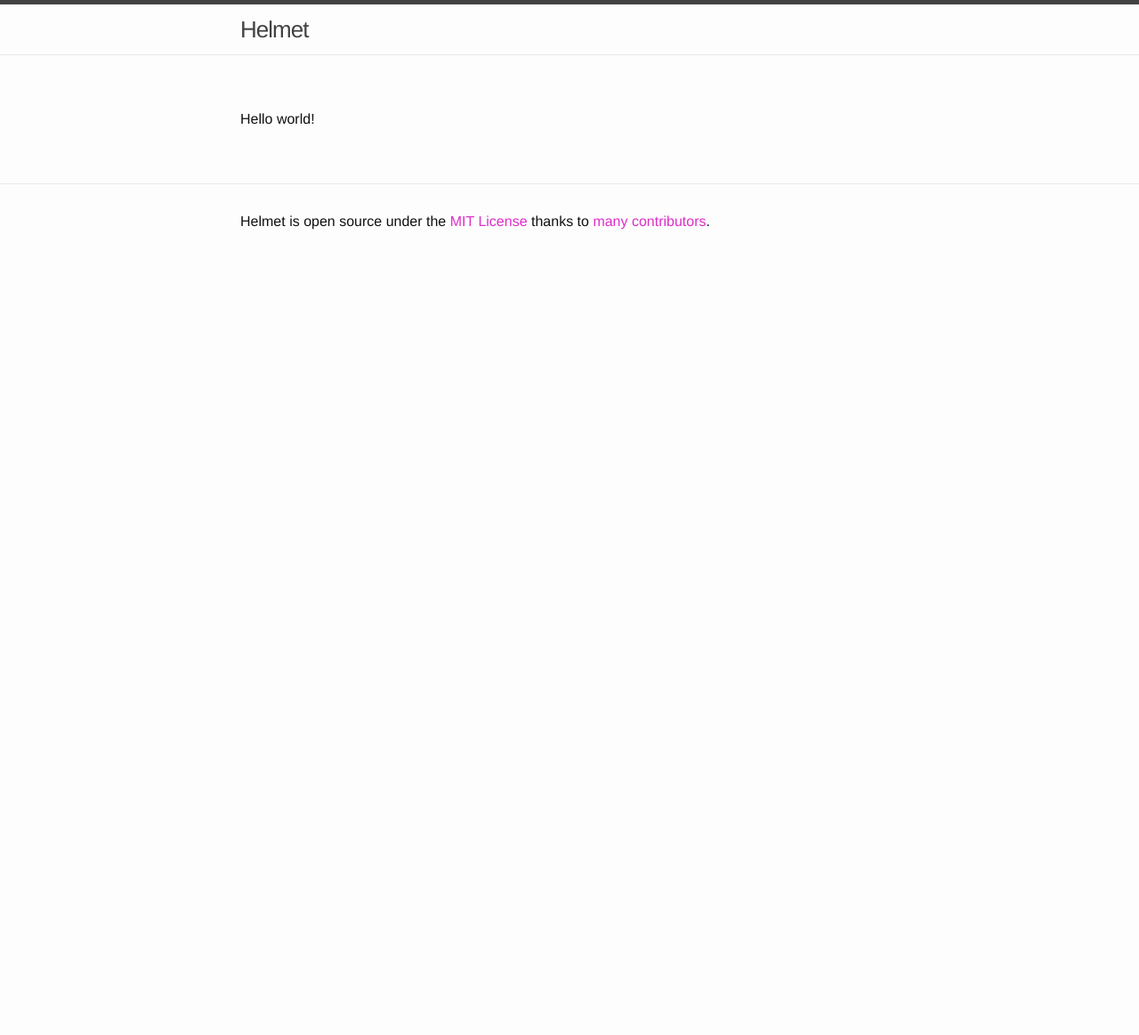
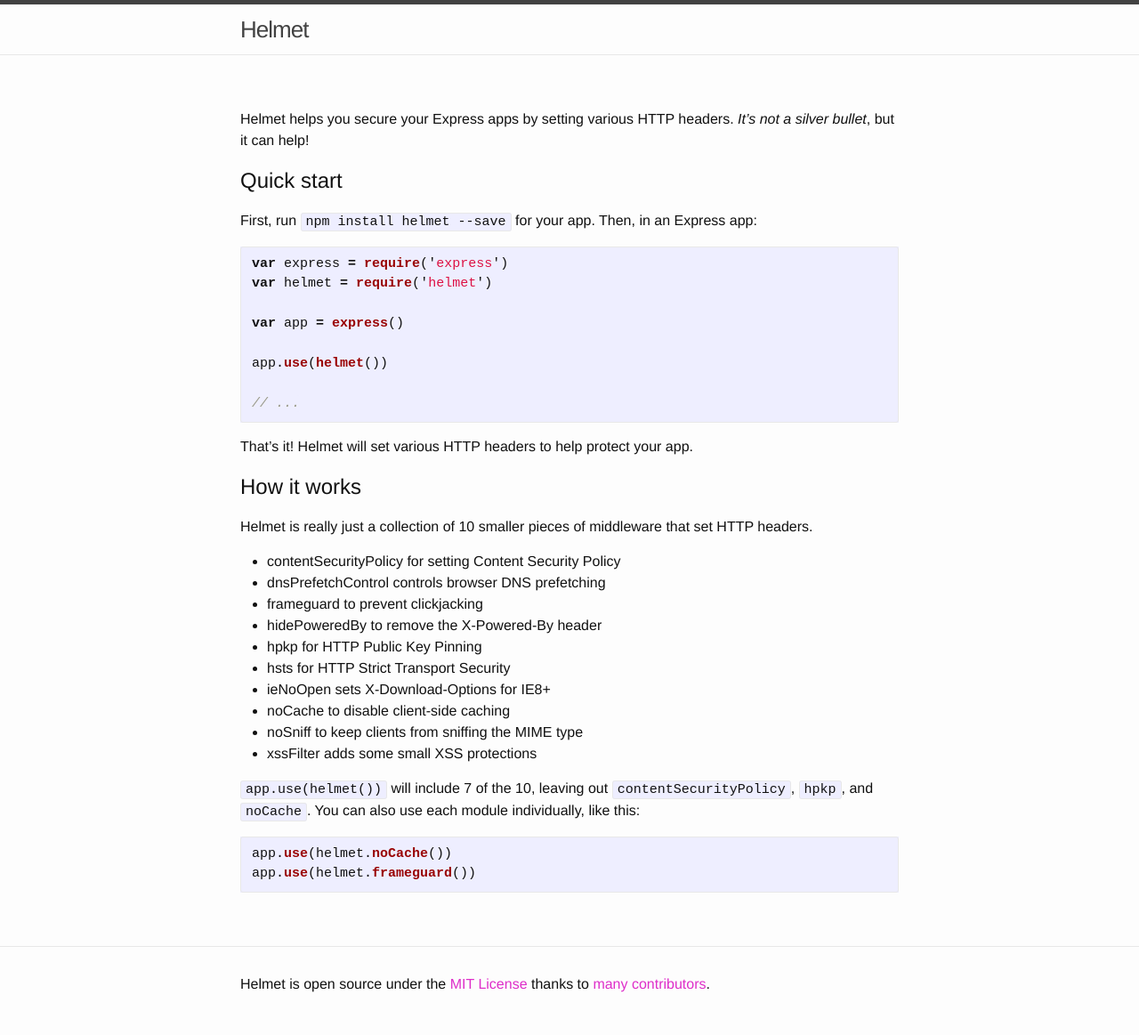
Before and after one commit to helmetjs/helmetjs.github.io, a Jekyll site: the page built from index.md, in a window 1280 px wide. Shown: the whole page at 89% size. Built offline with Jekyll 4.4.1, drawn with Linux system fonts in a browser that asks for light colours; before the commit the page ends 900 px from its top, so only the background shows below that.

Commit message:
Begin homepage content

````diff
--- a/index.md
+++ b/index.md
@@ -3,4 +3,45 @@ layout: page
 permalink: /
 ---
 
-Hello world!
+Helmet helps you secure your Express apps by setting various HTTP headers. *It's not a silver bullet*, but it can help!
+
+Quick start
+===========
+
+First, run `npm install helmet --save` for your app. Then, in an Express app:
+
+```javascript
+var express = require('express')
+var helmet = require('helmet')
+
+var app = express()
+
+app.use(helmet())
+
+// ...
+```
+
+That's it! Helmet will set various HTTP headers to help protect your app.
+
+How it works
+============
+
+Helmet is really just a collection of 10 smaller pieces of middleware that set HTTP headers.
+
+* contentSecurityPolicy for setting Content Security Policy
+* dnsPrefetchControl controls browser DNS prefetching
+* frameguard to prevent clickjacking
+* hidePoweredBy to remove the X-Powered-By header
+* hpkp for HTTP Public Key Pinning
+* hsts for HTTP Strict Transport Security
+* ieNoOpen sets X-Download-Options for IE8+
+* noCache to disable client-side caching
+* noSniff to keep clients from sniffing the MIME type
+* xssFilter adds some small XSS protections
+
+`app.use(helmet())` will include 7 of the 10, leaving out `contentSecurityPolicy`, `hpkp`, and `noCache`. You can also use each module individually, like this:
+
+```javascript
+app.use(helmet.noCache())
+app.use(helmet.frameguard())
+```
````
